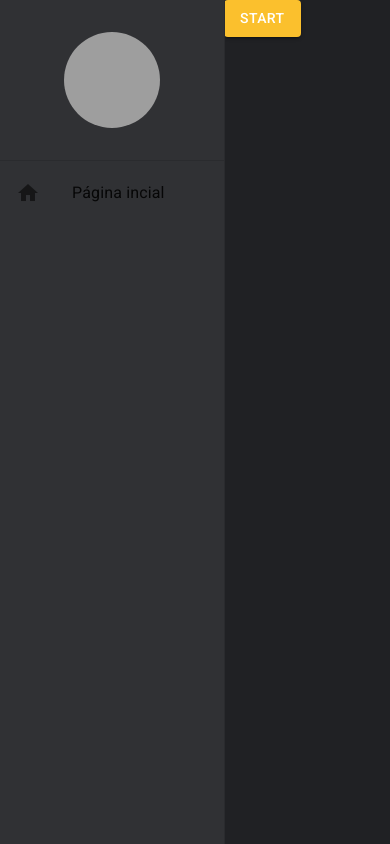
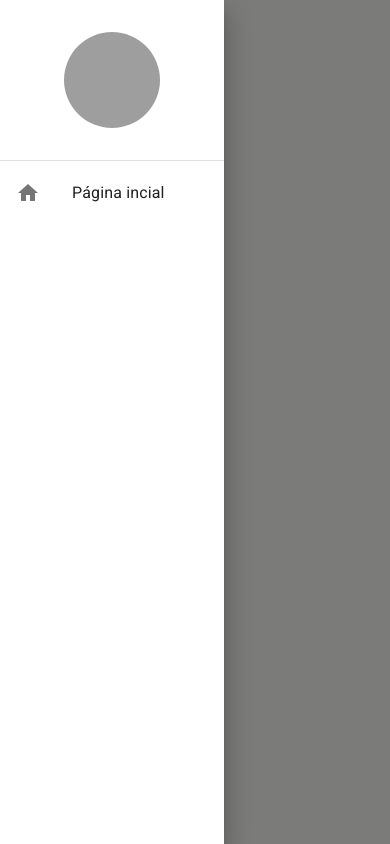
Before and after one commit to DaniSan0508-project/projeto-cidades, a React (Create React App) app: page /pagina-inicial in a window 390 px wide. Both pictures are taken after a click on the button "START". Built offline with nearby package versions, Linux system fonts and the light colour scheme; grey boxes are pictures that could not be loaded.

Commit message:
feature: configurado menu lateral responsivo

```diff
--- a/src/App.tsx
+++ b/src/App.tsx
@@ -1,17 +1,20 @@
 import { BrowserRouter } from 'react-router-dom';
 import { AppRoutes } from './routes';
 import { MenuLateral } from './shared/components';
+import { DrawerProvider } from './shared/contexts';
 import { AppThemeProvider } from './shared/contexts/ThemeContext';
 
 
 export const App = () => {
   return (
     <AppThemeProvider>
-      <BrowserRouter>
-        <MenuLateral>
-          <AppRoutes />
-        </MenuLateral>
-      </BrowserRouter>
+      <DrawerProvider>
+        <BrowserRouter>
+          <MenuLateral>
+            <AppRoutes />
+          </MenuLateral>
+        </BrowserRouter>
+      </DrawerProvider>
     </AppThemeProvider>
   );
 };
--- a/src/routes/index.tsx
+++ b/src/routes/index.tsx
@@ -1,12 +1,12 @@
 import { Button } from '@mui/material';
 import { Routes, Route, Navigate } from 'react-router-dom';
-import { useAppThemeContext } from '../shared/contexts';
+import { useAppThemeContext, useDrawerContext } from '../shared/contexts';
 
 export const AppRoutes = () => {
-  const { toggleTheme } = useAppThemeContext();
+  const { toggleDrawerOpen } = useDrawerContext();
   return(
     <Routes>
-      <Route path="/pagina-inicial" element={<Button variant="contained" color="primary" onClick={toggleTheme}>Start</Button>} />
+      <Route path="/pagina-inicial" element={<Button variant="contained" color="primary" onClick={toggleDrawerOpen}>Start</Button>} />
       <Route path="*" element={<Navigate to="/pagina-inicial" />} />
     </Routes>
   );
--- a/src/shared/components/menu-lateral/MenuLateral.tsx
+++ b/src/shared/components/menu-lateral/MenuLateral.tsx
@@ -1,6 +1,7 @@
-import { Avatar, Divider, Drawer, Icon, List, ListItemButton, ListItemIcon, ListItemText, useTheme } from '@mui/material';
+import { Avatar, Divider, Drawer, Icon, List, ListItemButton, ListItemIcon, ListItemText, useMediaQuery, useTheme } from '@mui/material';
 import { Box } from '@mui/system';
 import React from 'react';
+import { useDrawerContext } from '../../contexts';
 
 type IAppRoutes = {
     children: React.ReactNode
@@ -8,9 +9,13 @@
 
 export const MenuLateral: React.FC<IAppRoutes> = ({children}) => {
   const theme = useTheme();
+  const smDown = useMediaQuery(theme.breakpoints.down('sm'));
+
+  const {isDrawerOpen, toggleDrawerOpen} = useDrawerContext();
+
   return(
     <>
-      <Drawer variant='permanent'>
+      <Drawer open={isDrawerOpen} variant={smDown ? 'temporary' : 'permanent'} onClose={toggleDrawerOpen}>
         <Box width={theme.spacing(28)} height='100%' display='flex' flexDirection='column'>
           <Box width='100%' height={theme.spacing(20)} display='flex' alignItems='center' justifyContent='center'>
             <Avatar sx={{height:theme.spacing(12), width: theme.spacing(12)}} src='https://www.google.com/search?q=foto+avatar&oq=foto+avatar&aqs=chrome..69i57j0i512l8j0i390.2162j0j15&sourceid=chrome&ie=UTF-8#imgrc=K_O4u7nXnK63MM'/>
@@ -28,7 +33,7 @@
           </Box>
         </Box>
       </Drawer>
-      <Box height='100vh' marginLeft={theme.spacing(28)}>
+      <Box height='100vh' marginLeft={smDown ? 0 : theme.spacing(28)}>
         {children}
       </Box>
     </>
--- /dev/null
+++ b/src/shared/contexts/DrawerContext.tsx
@@ -0,0 +1,33 @@
+import { createContext, useCallback, useContext, useState } from 'react';
+
+
+
+
+interface IDrawerContextData {
+    isDrawerOpen: boolean;
+    toggleDrawerOpen: () => void;
+}
+
+interface IDrawerProvider {
+  children?: React.ReactNode;
+}
+
+const DrawerContext = createContext({} as  IDrawerContextData);
+
+//função para pegar de qualquer local do app o tema selecionado
+export const useDrawerContext = () => {
+  return useContext(DrawerContext);
+};
+
+export const DrawerProvider: React.FC<IDrawerProvider> = ({children}) => {
+  const [isDrawerOpen, setIsDrawerOpen] = useState(false);
+  const toggleDrawerOpen = useCallback(()=> {
+    setIsDrawerOpen(oldDrawerOpen => !oldDrawerOpen);
+  },[]);
+
+  return (
+    <DrawerContext.Provider value={{ isDrawerOpen, toggleDrawerOpen }}>
+      {children}
+    </DrawerContext.Provider>
+  );
+};
--- a/src/shared/contexts/index.ts
+++ b/src/shared/contexts/index.ts
@@ -1 +1,2 @@
 export * from './ThemeContext';
+export * from './DrawerContext';
```
